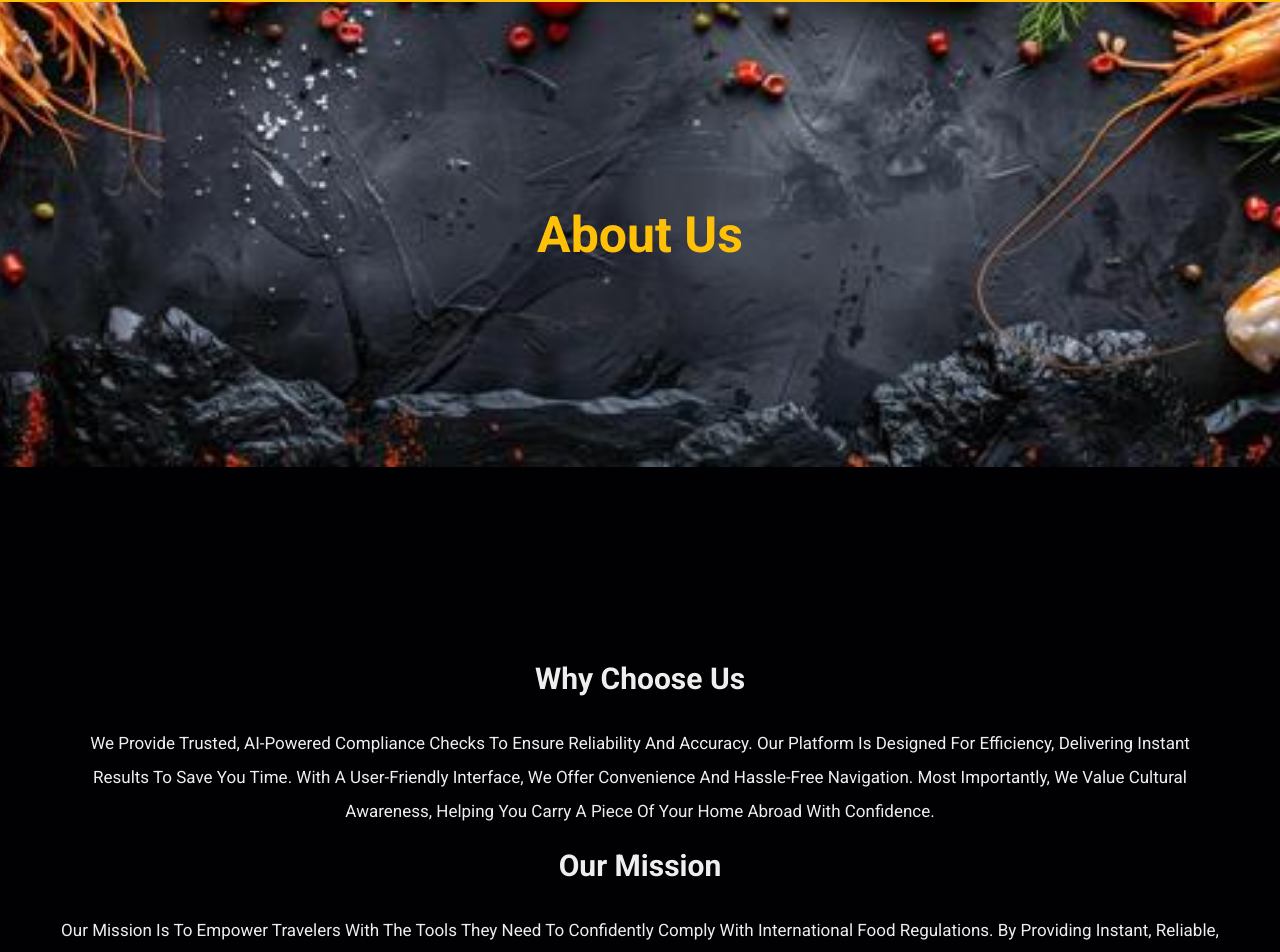
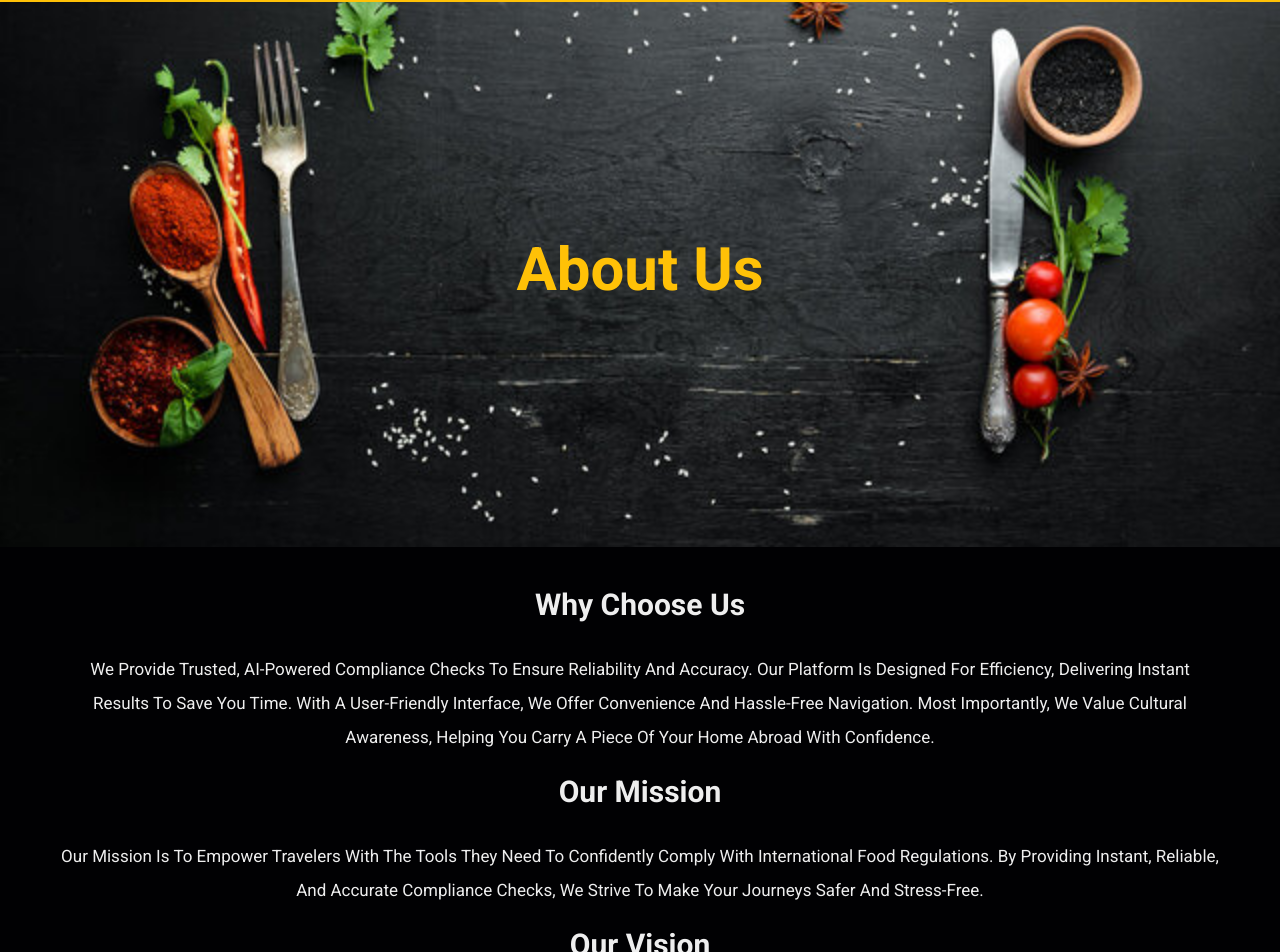
Before and after one commit to Teeshani/FoodChecker, a React (Create React App) app in the folder client/: page /about in a window 1280 px wide. Shown: the part 93-1045 px from the top of the page. Built offline with nearby package versions, Linux system fonts and the light colour scheme.

Commit message:
Complete About Us page

```diff
--- a/client/src/components/About.css
+++ b/client/src/components/About.css
@@ -1,11 +1,5 @@
 .ab-container {
     margin: 4rem 6rem;
-
-    display: flex;
-    flex-direction: column;
-    align-items: center;
-    justify-content: center;
-    min-height: 100vh;
     text-align: center;
 }
 
--- a/client/src/components/HeroStyles.css
+++ b/client/src/components/HeroStyles.css
@@ -6,13 +6,14 @@
 
 .hero-mid {
     width: 100%;
-    height: 70vh;
+    height: 80vh;
     position: relative;
 }
 
 .hero-mid h1 {
     padding-top: 4rem !important;
     text-align: center;
+    margin-bottom: 2rem;
 }
 
 img {
@@ -30,7 +31,7 @@ img {
 }
 
 .hero-text h1 {
-    font-size: 5rem;
+    font-size: 6rem;
     font-weight: 800;
     background: #ffc107;
     -webkit-background-clip: text;
```
Also changed, not shown: client/src/assets/images/ab-1.jpg.
